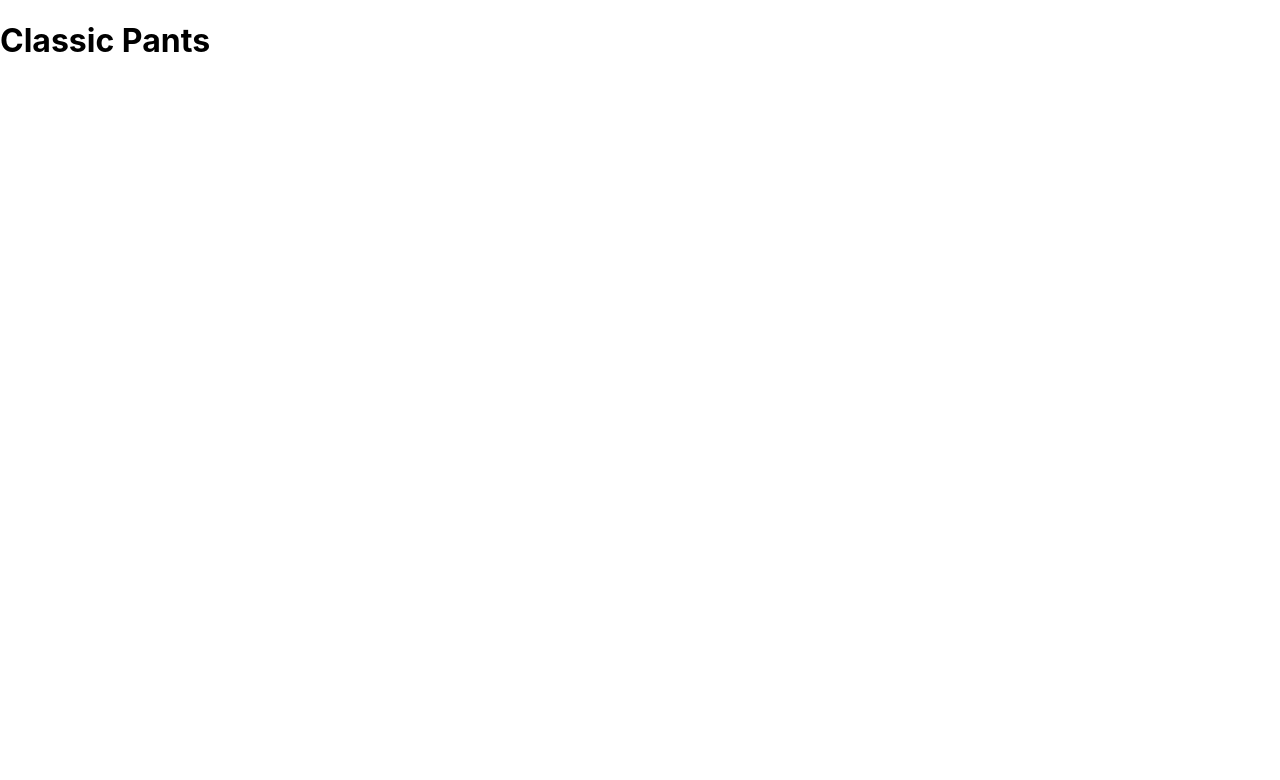
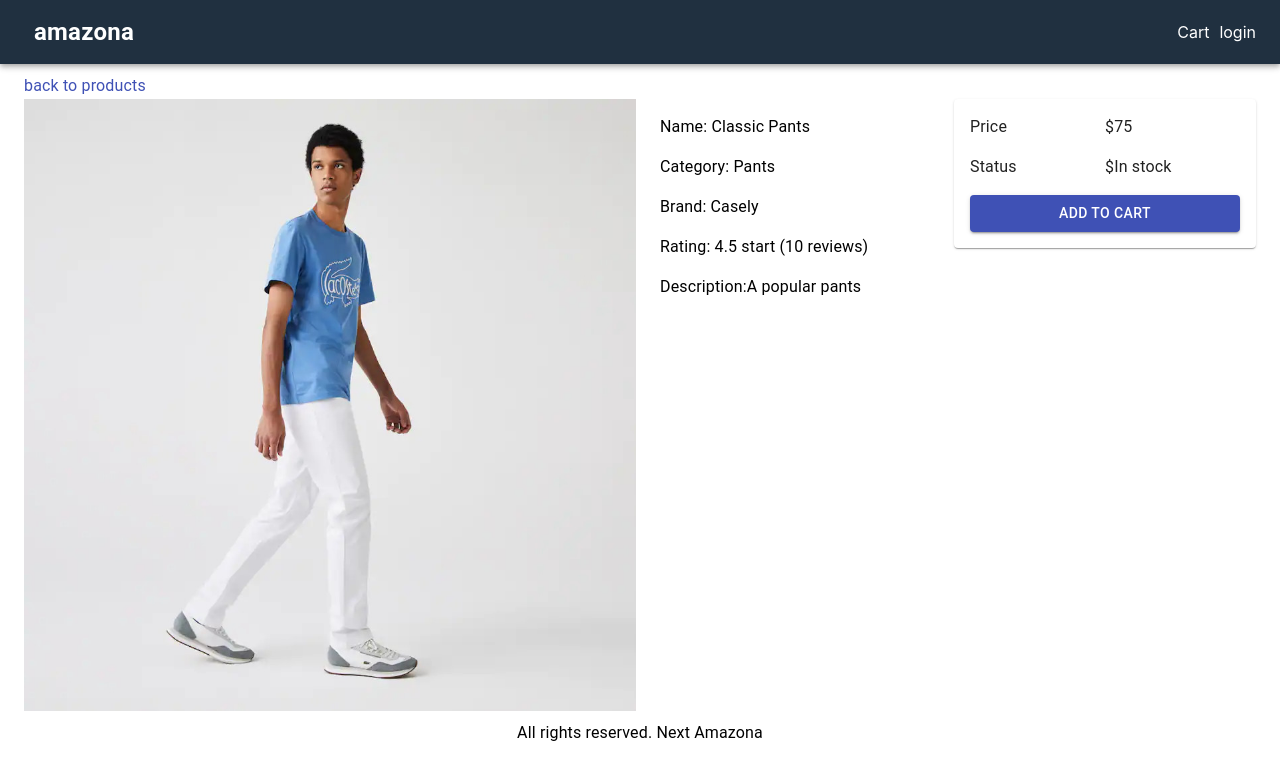
Before and after one commit to mcmicko/ecommerce-nextjs, a Next.js app: page /product/classic-pants in a window 1280 px wide. Shown: the top 780 px of the page. Built offline with nearby package versions, Linux system fonts and the light colour scheme.

Commit message:
Create Product Details

```diff
--- a/components/Layout.js
+++ b/components/Layout.js
@@ -10,12 +10,13 @@
 import useStyles from "../utils/styles";
 import NextLink from "next/link";
 
-function Layout({ children }) {
+function Layout({ title, description, children }) {
   const classes = useStyles();
   return (
     <div>
       <Head>
-        <title>Next Amazon</title>
+        <title>{title ? `${title} - Next Amazona` : `Next Amazon`}</title>
+        {description && <meta name="description" content={description}></meta>}
       </Head>
       <AppBar position="static" className={classes.navbar}>
         <Toolbar>
--- a/pages/product/[slug].js
+++ b/pages/product/[slug].js
@@ -1,8 +1,22 @@
 import React from "react";
 import { useRouter } from "next/router";
 import data from "../../utils/data";
+import Layout from "../../components/Layout";
+import NextLink from "next/link";
+import {
+  Button,
+  Card,
+  Grid,
+  Link,
+  List,
+  ListItem,
+  Typography,
+} from "@material-ui/core";
+import useStyles from "../../utils/styles";
+import Image from "next/image";
 
 export default function ProductScreen() {
+  const classes = useStyles();
   const router = useRouter();
   const { slug } = router.query;
   const product = data.products.find((a) => a.slug === slug);
@@ -10,8 +24,84 @@
     return <div>Product Not FOUND!</div>;
   }
   return (
-    <div>
-      <h1>{product.name}</h1>
-    </div>
+    <Layout title={product.name} description={product.description}>
+      <div className={classes.section}>
+        <NextLink href="/" passHref>
+          <Link>
+            <Typography>back to products</Typography>
+          </Link>
+        </NextLink>
+      </div>
+
+      <Grid container spacing={1}>
+        <Grid item md={6} xs={12}>
+          <Image
+            src={product.image}
+            alt={product.name}
+            width={640}
+            height={640}
+            layout="responsive"
+          />
+        </Grid>
+        <Grid item md={3} xs={12}>
+          <List>
+            <ListItem>
+              <Typography component="h1">Name: {product.name}</Typography>
+            </ListItem>
+            <ListItem>
+              <Typography>Category: {product.category}</Typography>
+            </ListItem>
+            <ListItem>
+              <Typography>Brand: {product.brand}</Typography>
+            </ListItem>
+            <ListItem>
+              <Typography>
+                Rating: {product.rating} start ({product.numReviews} reviews)
+              </Typography>
+            </ListItem>
+            <ListItem>
+              <Typography>
+                Description:
+                {product.description}
+              </Typography>
+            </ListItem>
+          </List>
+        </Grid>
+        <Grid item md={3} xs={12}>
+          <Card>
+            <List>
+              <ListItem>
+                <Grid container>
+                  <Grid item xs={6}>
+                    <Typography>Price</Typography>
+                  </Grid>
+                  <Grid item xs={6}>
+                    <Typography>${product.price}</Typography>
+                  </Grid>
+                </Grid>
+              </ListItem>
+
+              <ListItem>
+                <Grid container>
+                  <Grid item xs={6}>
+                    <Typography>Status</Typography>
+                  </Grid>
+                  <Grid item xs={6}>
+                    <Typography>
+                      ${product.countInStock ? "In stock" : "Unavailable"}
+                    </Typography>
+                  </Grid>
+                </Grid>
+              </ListItem>
+              <ListItem>
+                <Button fullWidth variant="contained" color="primary">
+                  Add to cart
+                </Button>
+              </ListItem>
+            </List>
+          </Card>
+        </Grid>
+      </Grid>
+    </Layout>
   );
 }
--- a/utils/styles.js
+++ b/utils/styles.js
@@ -23,7 +23,13 @@
   },
 
   footer: {
+    marginTop: 10,
     textAlign: "center",
+  },
+
+  section: {
+    marginTop: 10,
+    marginBottom: 1,
   },
 });
 export default useStyles;
```
